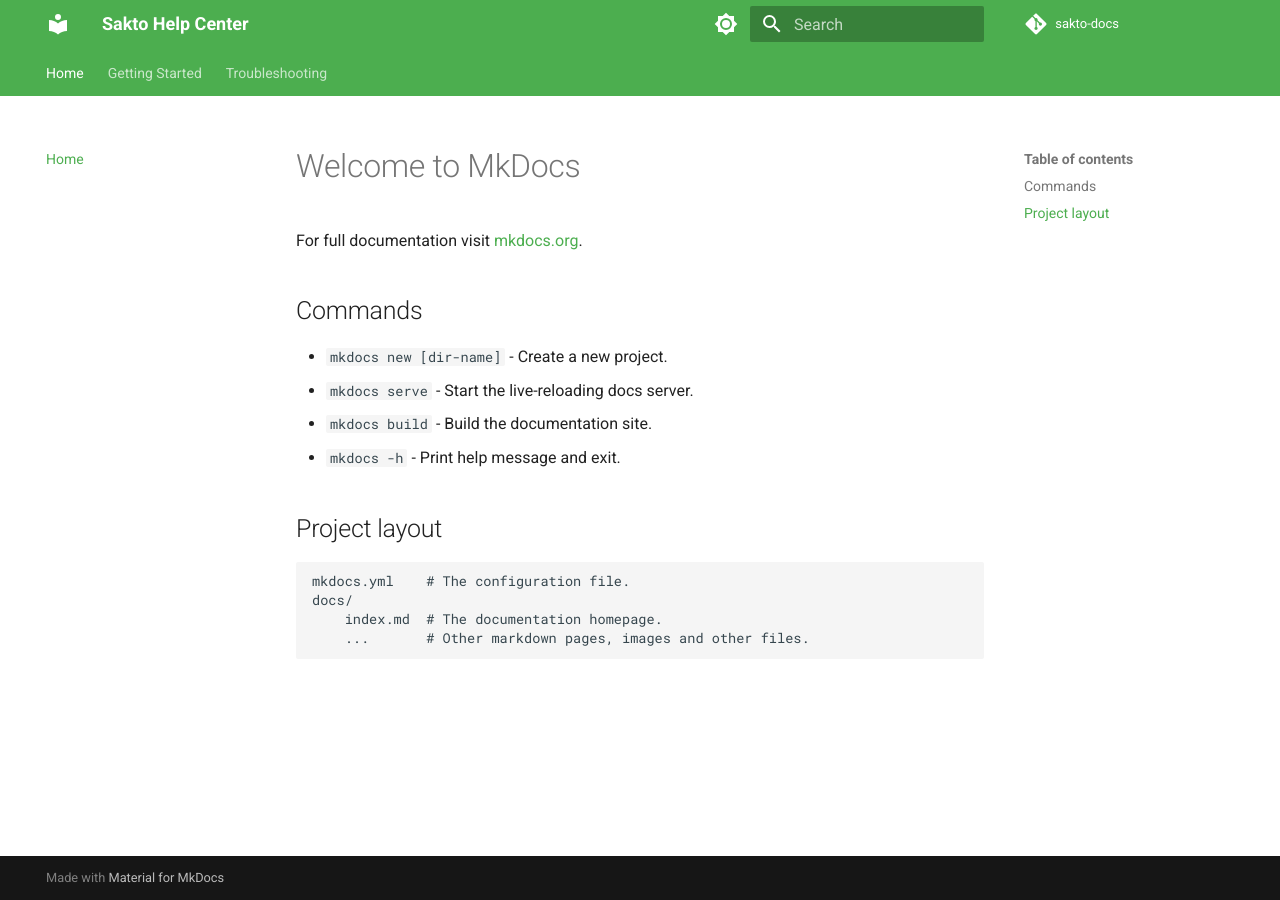
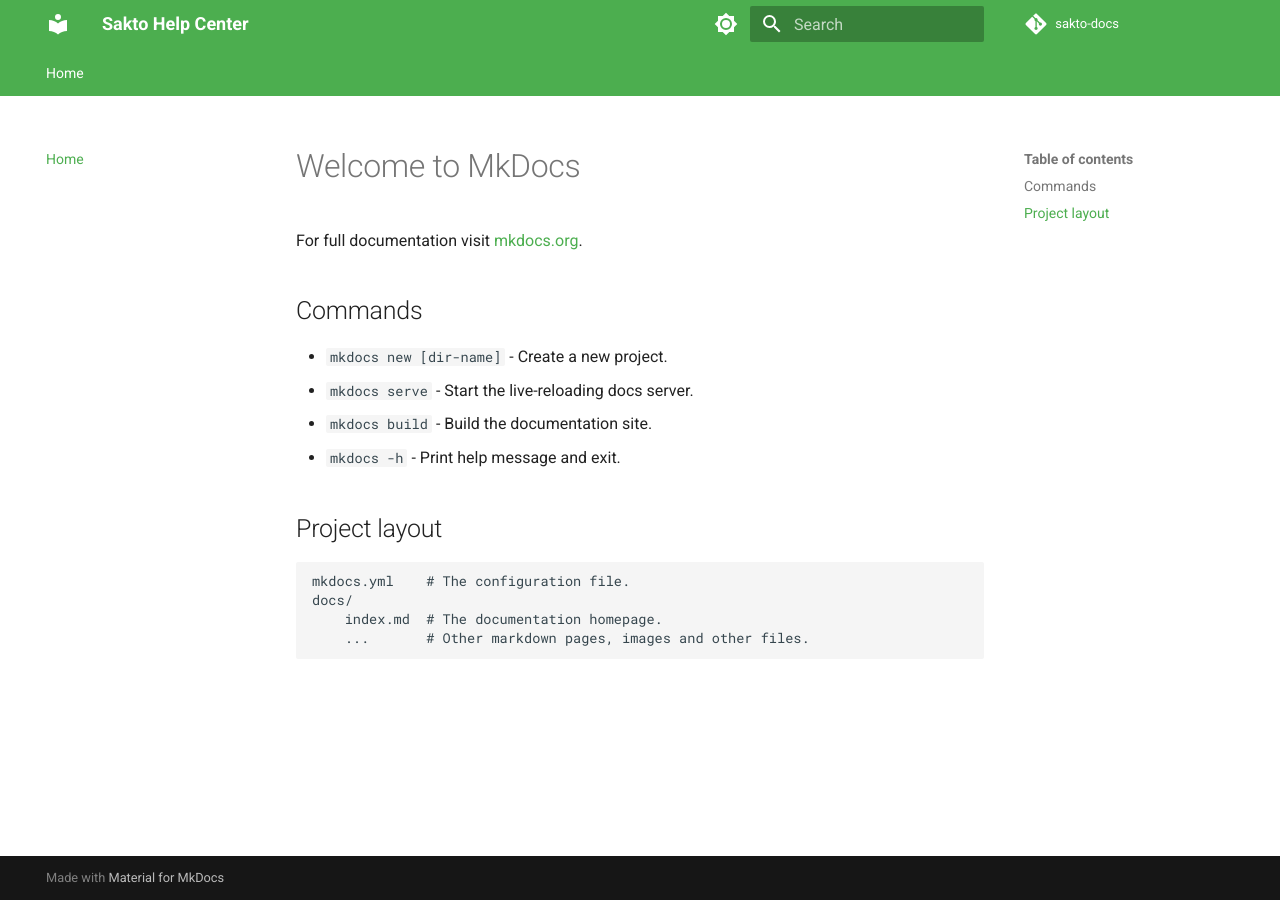
Before and after one commit to CAP-2404-IT/sakto-docs, an MkDocs documentation site: the page built from docs/index.md, in a window 1280 px wide. Built offline with MkDocs 1.6.1 and Material for MkDocs 9.7.7, drawn with Linux system fonts in a browser that asks for light colours; comment, search, counter and statistics services are not loaded.

Commit message:
chore: remove not-yet-implemented pages from nav configuration to suppress warnings

```diff
--- a/mkdocs.yml
+++ b/mkdocs.yml
@@ -35,7 +35,3 @@
 # Navigation Structure
 nav:
   - Home: index.md
-  - Getting Started:
-    - Introduction: getting-started/intro.md
-    - Core Features: getting-started/features.md
-  - Troubleshooting: troubleshooting.md
```
